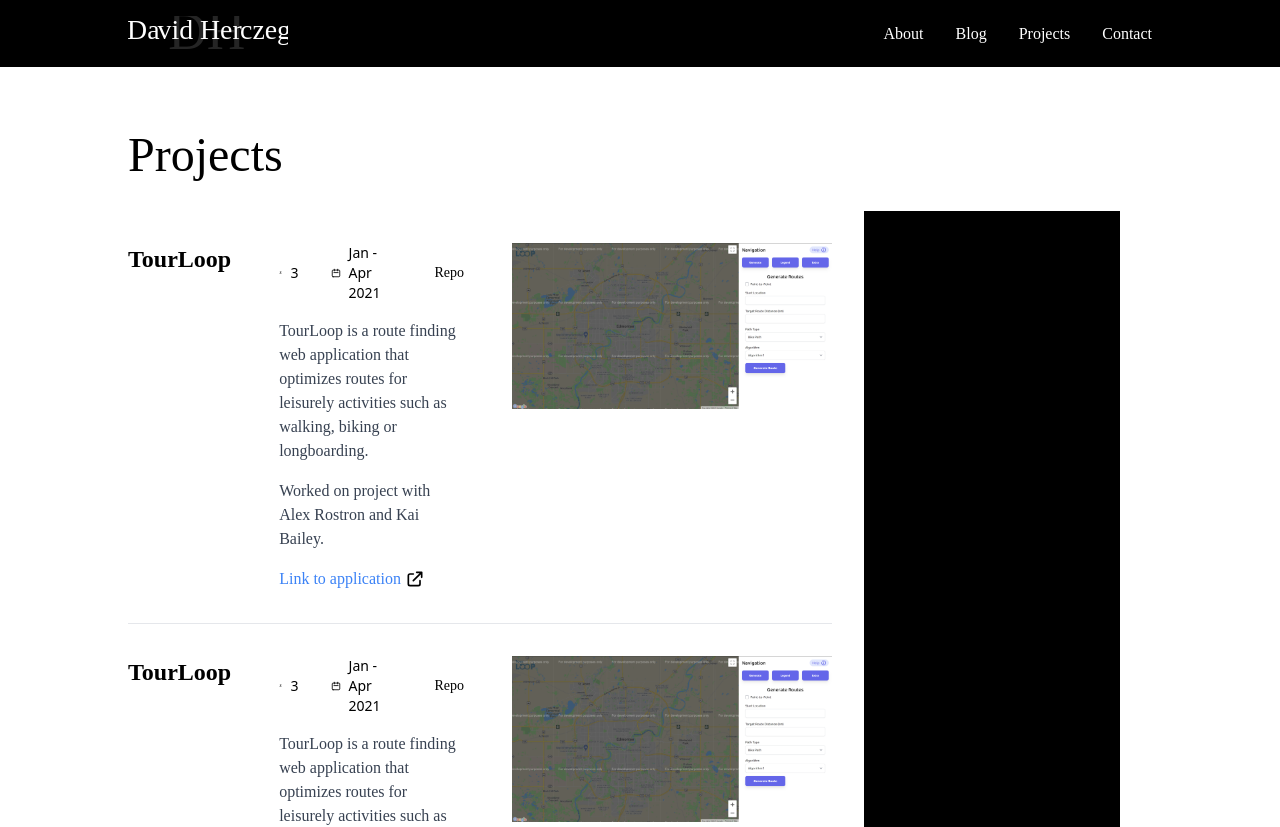
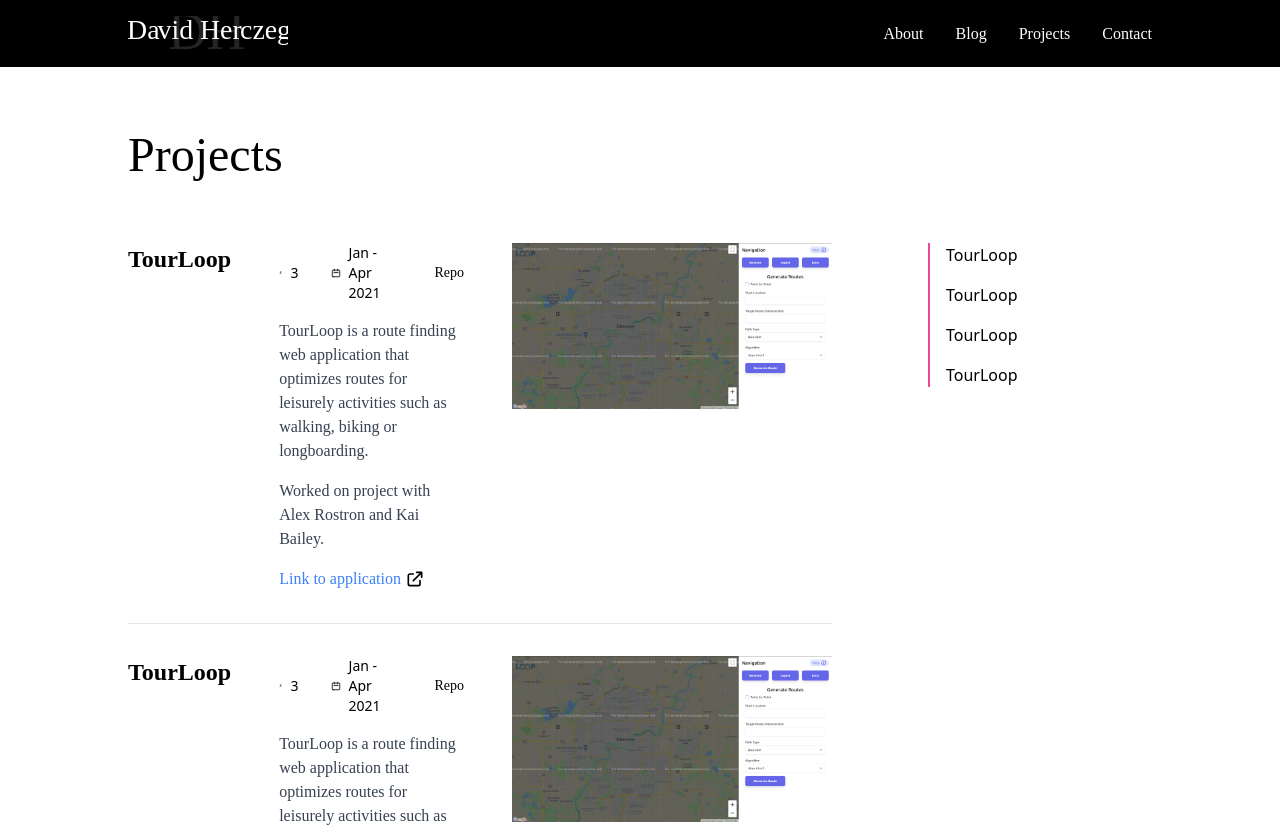
Before and after one commit to davidherczeg/davidherczeg, a Next.js app: page /projects in a window 1280 px wide. Shown: the top 827 px of the page. Built offline with nearby package versions, Linux system fonts and the light colour scheme; a web font is replaced by a local one.

Commit message:
Projects page sidebar navigation template

```diff
--- a/pages/projects.js
+++ b/pages/projects.js
@@ -14,7 +14,14 @@ export default () => {
             <Project />
             <Project />
           </div>
-          <div className='flex-none w-64 bg-black mx-8'></div>
+          <div className='flex-none w-64 mx-8 pl-16 py-8'>
+            <ul className='list-inside space-y-4 border-l-2 border-pink-500 pl-4'>
+              <li className='text-base'>TourLoop</li>
+              <li className='text-base'>TourLoop</li>
+              <li className='text-base'>TourLoop</li>
+              <li className='text-base'>TourLoop</li>
+            </ul>
+          </div>
         </div>
       </Section>
       <Footer />
```
